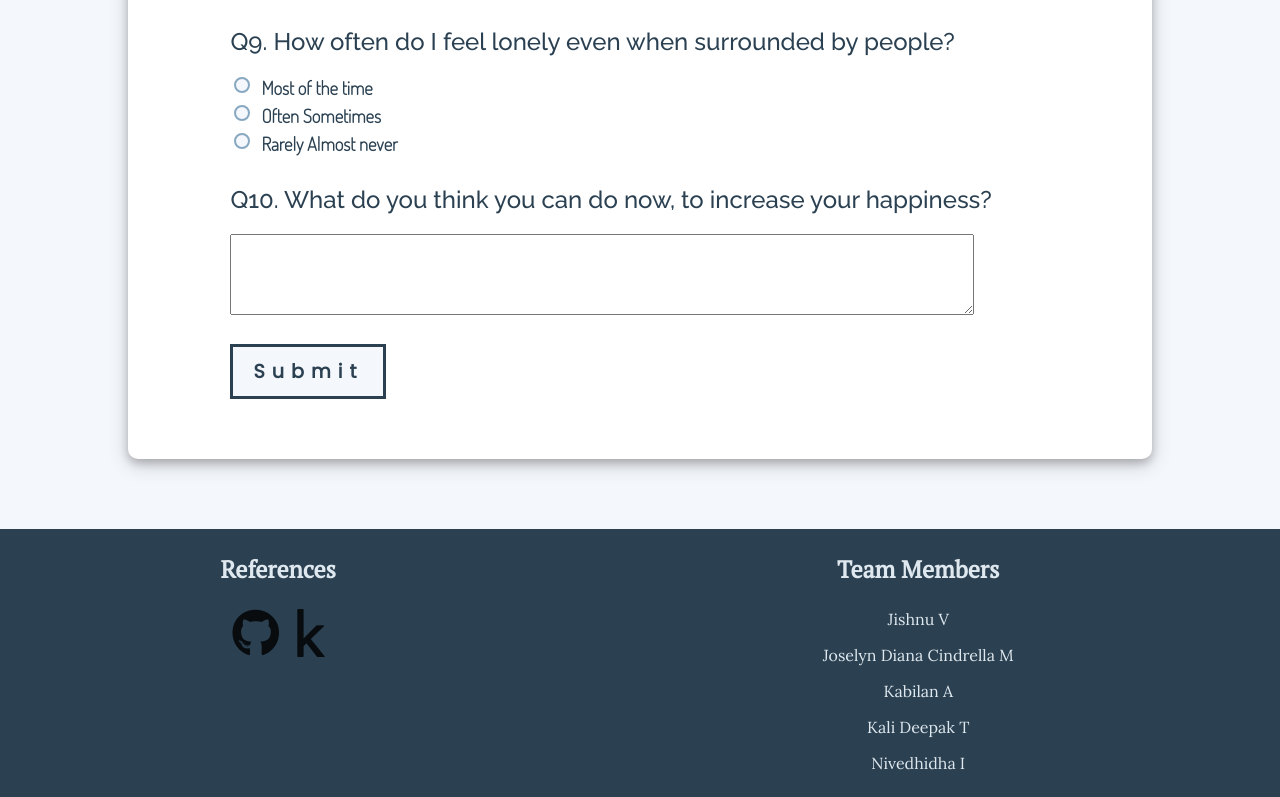
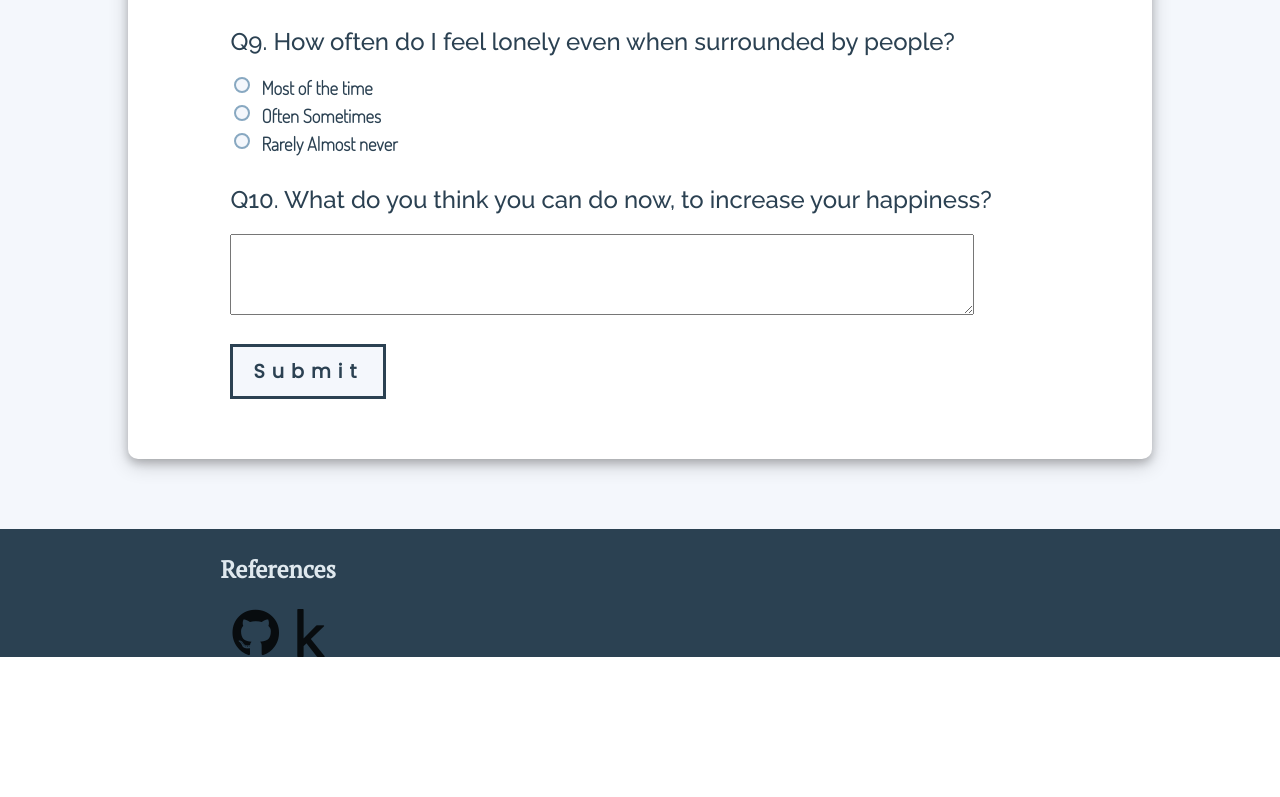
Before and after one commit to Nivedhidha-I/World-Happiness-Report, a React (Create React App) app in the folder WHR React/Client/: page /survey in a window 1280 px wide. Shown: the part 1820-2617 px from the top of the page. After the commit the page ends 2477 px from the top, so only its background shows below. Built offline with nearby package versions, Linux system fonts and the light colour scheme; a web font is replaced by a local one.

Commit message:
Update Footer.js

```diff
--- a/WHR React/Client/src/Components/Footer/Footer.js
+++ b/WHR React/Client/src/Components/Footer/Footer.js
@@ -8,14 +8,6 @@ function Footer(){
                 <a href="https://github.com/Nivedhidha-I/World-Happiness-Report"><i class="icons fab fa-github fa-3x"/></a>
                 <a href="https://www.kaggle.com/mathurinache/world-happiness-report?select=2020.csv"><i class="icons fab fa-kaggle fa-3x"/></a>
             </div>
-            <div className="team">
-                <h3 className="footer-title">Team Members</h3>
-                <p>Jishnu V</p>
-                <p>Joselyn Diana Cindrella M</p>
-                <p>Kabilan A</p>
-                <p>Kali Deepak T</p>
-                <p>Nivedhidha I</p>
-            </div>
         </footer>
     </div>
     )
```
